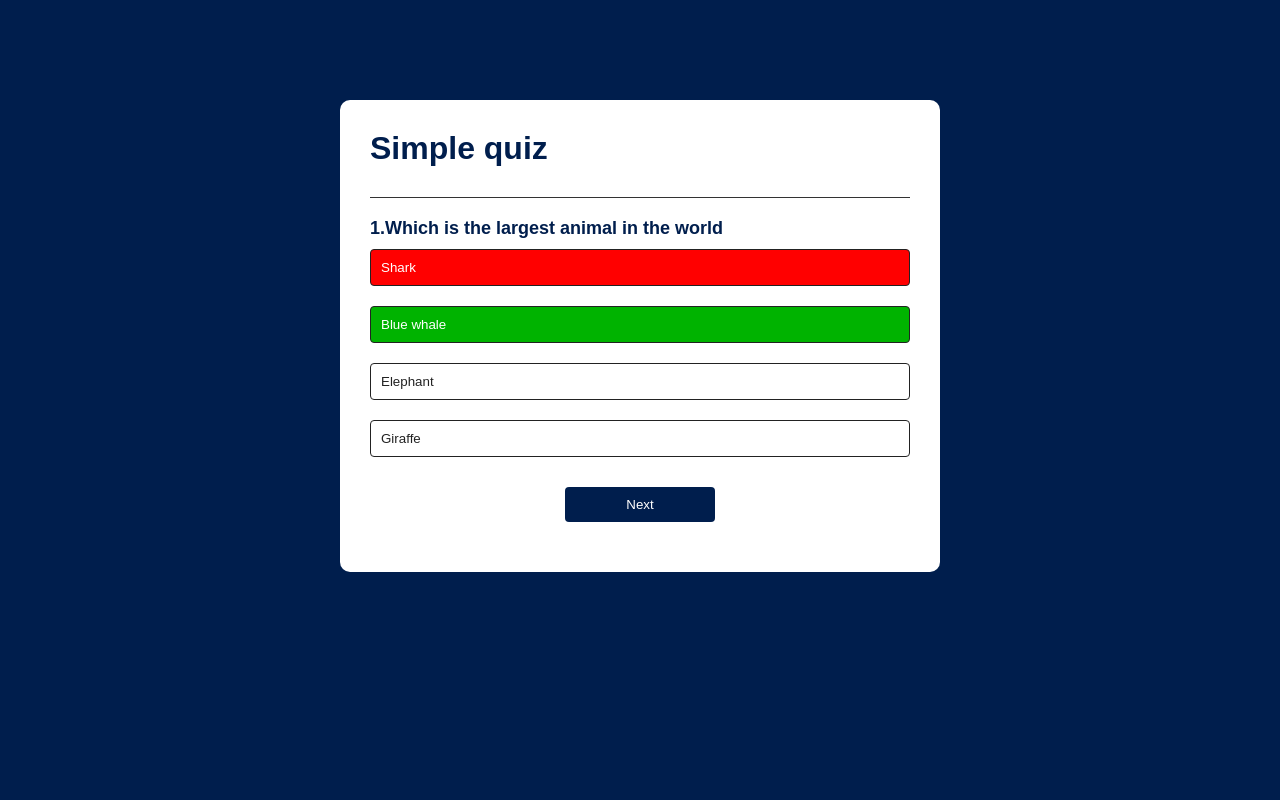
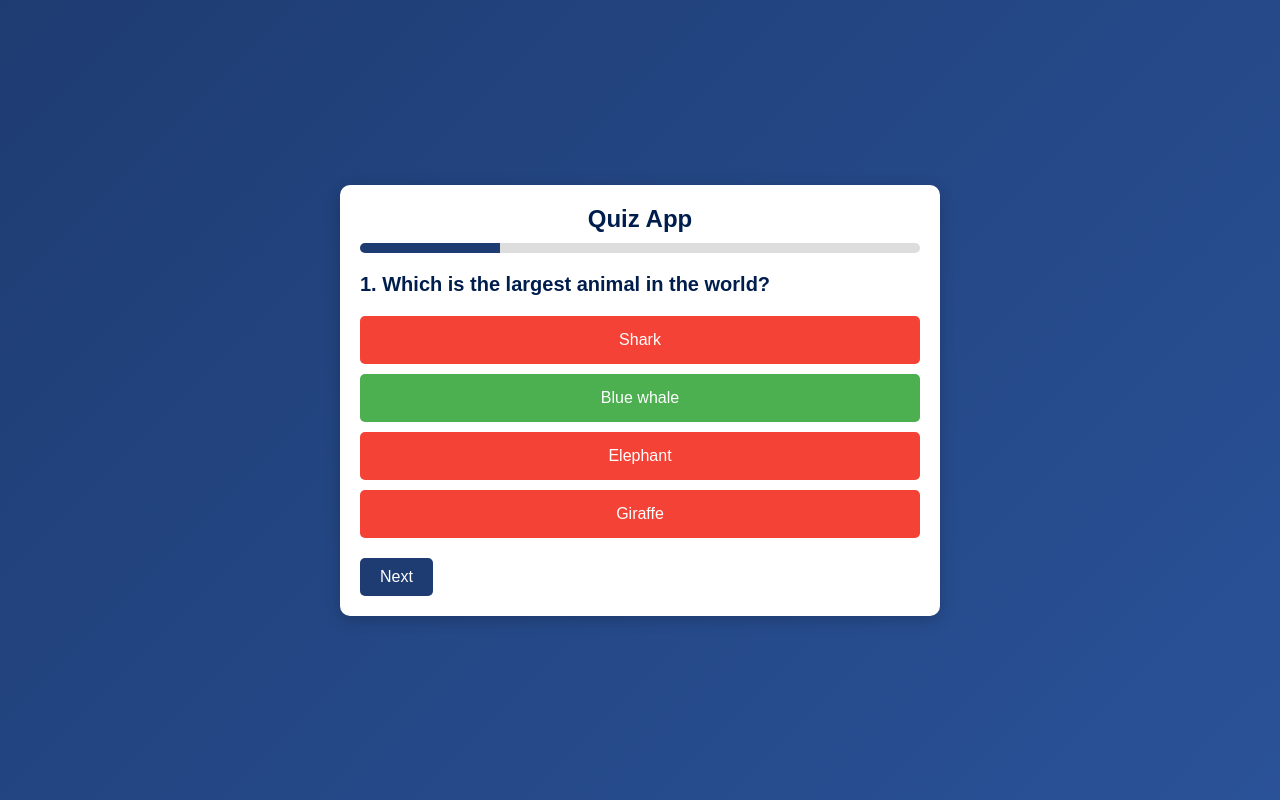
Before and after one commit to Kamranxheikh/Quiz-app, a plain HTML site: page index.html in a window 1280 px wide. Both pictures are taken after a click on the button "Shark". Drawn offline with Linux system fonts and the light colour scheme.

Commit message:
Initial commit

```diff
--- a/index.html
+++ b/index.html
@@ -1,31 +1,4 @@
-<!-- <!DOCTYPE html>
-<html lang="en">
-<head>
-    <meta charset="UTF-8">
-    <meta name="viewport" content="width=device-width, initial-scale=1.0">
-    <title>Quiz app</title>
-    <link rel="stylesheet" href="style.css">
-</head>
-<body>
-    <div class="app">
-        <h1>Simple quiz</h1>
-        <div class="quiz">
-            <h2 id="question">question goes here</h2>
-            <div id="answerbutton">
-                <button class="btn">answer 1</button>
-                <button class="btn">answer 2</button>
-                <button class="btn">answer 3</button>
-                <button class="btn">answer 4</button>
-                <button id="next-btn">Next</button>
-            </div>
-        </div>
-    </div>
-
-
-    <script src="script.js"></script>
-</body>
-</html> -->
-
+<!--
 
 
 <!DOCTYPE html>
@@ -42,15 +15,40 @@
         <div class="quiz">
             <h2 id="question">question goes here</h2>
             <div id="answer-button"> <!-- Corrected id to match JavaScript -->
-                <button class="btn">answer 1</button>
+                <!-- <button class="btn">answer 1</button>
                 <button class="btn">answer 2</button>
                 <button class="btn">answer 3</button>
                 <button class="btn">answer 4</button>
             </div>
             <button id="next-btn">Next</button> <!-- Moved outside the answer-button div -->
-        </div>
+        <!-- </div>
     </div>
 
     <script src="script.js"></script>
 </body>
+</html>  -->
+<!DOCTYPE html>
+<html lang="en">
+<head>
+    <meta charset="UTF-8">
+    <meta name="viewport" content="width=device-width, initial-scale=1.0">
+    <title>Enhanced Quiz App</title>
+    <link rel="stylesheet" href="style.css">
+</head>
+<body>
+    <div class="app">
+        <div class="quiz-header">
+            <h1>Quiz App</h1>
+            <div class="progress-bar">
+                <div id="progress"></div>
+            </div>
+        </div>
+        <div class="quiz">
+            <h2 id="question">Question goes here</h2>
+            <div id="answer-button" class="answer-buttons"></div>
+            <button id="next-btn" class="next-btn">Next</button>
+        </div>
+    </div>
+    <script src="script.js"></script>
+</body>
 </html>
--- a/script.js
+++ b/script.js
@@ -1,8 +1,6 @@
-
-
 const questions = [
     {
-        question: "Which is the largest animal in the world",
+        question: "Which is the largest animal in the world?",
         answers: [
             { text: 'Shark', correct: false },
             { text: 'Blue whale', correct: true },
@@ -39,196 +37,216 @@ const questions = [
     },
 ];
 
+let currentQuestionIndex = 0;
+let score = 0;
+
 const questionElement = document.getElementById('question');
 const answerButtons = document.getElementById('answer-button');
 const nextButton = document.getElementById('next-btn');
+const progressBar = document.getElementById('progress');
 
 function startQuiz() {
     currentQuestionIndex = 0;
-    nextButton.innerHTML = "Next";
+    score = 0;
+    progressBar.style.width = "0%";
     showQuestion();
 }
 
 function showQuestion() {
     resetState();
-    let currentQuestion = questions[currentQuestionIndex];
-    let questionNo = currentQuestionIndex + 1;
-    questionElement.innerHTML = questionNo + "." + currentQuestion.question;
-
+    const currentQuestion = questions[currentQuestionIndex];
+    questionElement.textContent = `${currentQuestionIndex + 1}. ${currentQuestion.question}`;
     currentQuestion.answers.forEach(answer => {
-        const button = document.createElement("button");
-        button.innerHTML = answer.text;
-        button.classList.add("btn");
-        answerButtons.appendChild(button); // Corrected variable name
-        if(answer.correct){
-            button.dataset.correct = "true";
+        const button = document.createElement('button');
+        button.textContent = answer.text;
+        button.classList.add('btn');
+        if (answer.correct) {
+            button.dataset.correct = true;
         }
-        button.addEventListener("click",selectAnswer);
-
+        button.addEventListener('click', selectAnswer);
+        answerButtons.appendChild(button);
     });
-}
-
-
-function selectAnswer(e) {
-const selectedBtn = e.target;
-const isCorrect = selectedBtn.dataset.correct === "true";
-if (isCorrect){
-    selectedBtn.classList.add('correct');
-    score++;
-}else{
-    selectedBtn.classList.add('incorrect');
-}
-Array.from(answerButtons.children).forEach(button =>{
-    if(button.dataset.correct === "true"){
-        button.classList.add("correct")
-    }
-    button.disabled = true;
-});
-nextButton.style.display = "block";
-
-
-
+    updateProgress();
 }
 
 function resetState() {
-    nextButton.style.display = "none";
+    nextButton.style.display = 'none';
     while (answerButtons.firstChild) {
         answerButtons.removeChild(answerButtons.firstChild);
     }
 }
 
-function  showScore(){
-    resetState();
-    questionElement.innerHTML = `You scored ${score} out of ${questions.length}!`
-    nextButton.innerHTML = "Play again!"
-    nextButton.style.display = "block"
+function selectAnswer(e) {
+    const selectedButton = e.target;
+    const correct = selectedButton.dataset.correct === 'true';
+    if (correct) {
+        score++;
+    }
+    Array.from(answerButtons.children).forEach(button => {
+        setStatusClass(button, button.dataset.correct === 'true');
+        button.disabled = true;
+    });
+    nextButton.style.display = 'block';
 }
 
-function handleNextButton(){
+function setStatusClass(element, correct) {
+    element.classList.add(correct ? 'correct' : 'incorrect');
+}
+
+function handleNextButton() {
     currentQuestionIndex++;
-    if(currentQuestionIndex < questions.length){
-      showQuestion();
- }else{
+    if (currentQuestionIndex < questions.length) {
+        showQuestion();
+    } else {
         showScore();
     }
 }
-let score = 0;
 
+function showScore() {
+    resetState();
+    questionElement.textContent = `You scored ${score} out of ${questions.length}!`;
+    nextButton.textContent = "Play Again";
+    nextButton.style.display = 'block';
+}
 
-nextButton.addEventListener('click',()=>{
-      if (currentQuestionIndex < questions.length ) {
+function updateProgress() {
+    const progress = ((currentQuestionIndex + 1) / questions.length) * 100;
+    progressBar.style.width = `${progress}%`;
+}
+
+nextButton.addEventListener('click', () => {
+    if (currentQuestionIndex < questions.length) {
         handleNextButton();
-      }else{
+    } else {
         startQuiz();
-      }
+    }
 });
-startQuiz(
 
-);
-
-
-
-
-
-
-
-
-
-
-
-
-
-
-
-
-
-
-
-
-
-
-
-
-
-
-
-
-
-
-
-
-
-
-
+startQuiz();
 
 
 // const questions = [
 //     {
-//         question : "Which is the largest animal in the world",
-//         answers : [
-
-//               {text: 'Shark', correct : 'false' },
-//              { text: 'Blue whale', correct : 'true'},
-//              { text:  'Elephant',correct: 'false'},
-//              { text: 'Girafee',correct: 'false' } ,
+//         question: "Which is the largest animal in the world",
+//         answers: [
+//             { text: 'Shark', correct: false },
+//             { text: 'Blue whale', correct: true },
+//             { text: 'Elephant', correct: false },
+//             { text: 'Giraffe', correct: false }
 //         ]
 //     },
 //     {
 //         question: "Which planet is known as the Red Planet?",
 //         answers: [
-//             { text: 'Earth', correct: 'false' },
-//             { text: 'Mars', correct: 'true' },
-//             { text: 'Jupiter', correct: 'false' },
-//             { text: 'Venus', correct: 'false' },
+//             { text: 'Earth', correct: false },
+//             { text: 'Mars', correct: true },
+//             { text: 'Jupiter', correct: false },
+//             { text: 'Venus', correct: false }
 //         ]
 //     },
 //     {
 //         question: "Who wrote the play 'Romeo and Juliet'?",
 //         answers: [
-//             { text: 'William Shakespeare', correct: 'true' },
-//             { text: 'Charles Dickens', correct: 'false' },
-//             { text: 'Leo Tolstoy', correct: 'false' },
-//             { text: 'Mark Twain', correct: 'false' }
+//             { text: 'William Shakespeare', correct: true },
+//             { text: 'Charles Dickens', correct: false },
+//             { text: 'Leo Tolstoy', correct: false },
+//             { text: 'Mark Twain', correct: false }
 //         ]
 //     },
 //     {
 //         question: "What is the capital city of France?",
 //         answers: [
-//             { text: 'Paris', correct: 'true' },
-//             { text: 'Rome', correct: 'false' },
-//             { text: 'Berlin', correct: 'false' },
-//             { text: 'Madrid', correct: 'false' }
+//             { text: 'Paris', correct: true },
+//             { text: 'Rome', correct: false },
+//             { text: 'Berlin', correct: false },
+//             { text: 'Madrid', correct: false }
 //         ]
 //     },
-// ]
+// ];
+
 // const questionElement = document.getElementById('question');
 // const answerButtons = document.getElementById('answer-button');
 // const nextButton = document.getElementById('next-btn');
 
-// function startQuiz(){
+// function startQuiz() {
 //     currentQuestionIndex = 0;
 //     nextButton.innerHTML = "Next";
 //     showQuestion();
 // }
-// function showQuestion(){
-//     resetState()
-//     let currentQuestion = questions[currentQuestionIndex]
+
+// function showQuestion() {
+//     resetState();
+//     let currentQuestion = questions[currentQuestionIndex];
 //     let questionNo = currentQuestionIndex + 1;
 //     questionElement.innerHTML = questionNo + "." + currentQuestion.question;
 
-//     currentQuestion.answers.forEach(answer =>{
+//     currentQuestion.answers.forEach(answer => {
 //         const button = document.createElement("button");
-//         button.innerHTML= answer.text;
+//         button.innerHTML = answer.text;
 //         button.classList.add("btn");
-//         answerButton.appendChild(button);
+//         answerButtons.appendChild(button); // Corrected variable name
+//         if(answer.correct){
+//             button.dataset.correct = "true";
+//         }
+//         button.addEventListener("click",selectAnswer);
 
 //     });
 // }
-// function resetState(){
-//    nextButton.style.display = "none";
-//    while (answerButtons.firstChild) {
-//       answerButtons.removeChild(answerButtons.firstChild)
-//    }
+
+
+// function selectAnswer(e) {
+// const selectedBtn = e.target;
+// const isCorrect = selectedBtn.dataset.correct === "true";
+// if (isCorrect){
+//     selectedBtn.classList.add('correct');
+//     score++;
+// }else{
+//     selectedBtn.classList.add('incorrect');
+// }
+// Array.from(answerButtons.children).forEach(button =>{
+//     if(button.dataset.correct === "true"){
+//         button.classList.add("correct")
+//     }
+//     button.disabled = true;
+// });
+// nextButton.style.display = "block";
+
+
+
 // }
 
-// startQuiz()
+// function resetState() {
+//     nextButton.style.display = "none";
+//     while (answerButtons.firstChild) {
+//         answerButtons.removeChild(answerButtons.firstChild);
+//     }
+// }
+
+// function  showScore(){
+//     resetState();
+//     questionElement.innerHTML = `You scored ${score} out of ${questions.length}!`
+//     nextButton.innerHTML = "Play again!"
+//     nextButton.style.display = "block"
+// }
+
+// function handleNextButton(){
+//     currentQuestionIndex++;
+//     if(currentQuestionIndex < questions.length){
+//       showQuestion();
+//  }else{
+//         showScore();
+//     }
+// }
+// let score = 0;
+
+
+// nextButton.addEventListener('click',()=>{
+//       if (currentQuestionIndex < questions.length ) {
+//         handleNextButton();
+//       }else{
+//         startQuiz();
+//       }
+// });
+// startQuiz(
+
+// );
--- a/style.css
+++ b/style.css
@@ -1,4 +1,4 @@
-* {
+/* * {
     margin: 0;
     padding: 0;
     font-family: poppins, sans-serif;
@@ -73,3 +73,100 @@ body{
                 color: #fff;
                 font-weight: 500;
             }
+             */
+
+
+
+
+             * {
+                margin: 0;
+                padding: 0;
+                box-sizing: border-box;
+                font-family: 'Poppins', sans-serif;
+            }
+            body {
+                background: linear-gradient(135deg, #1e3c72, #2a5298);
+                color: #fff;
+                display: flex;
+                justify-content: center;
+                align-items: center;
+                min-height: 100vh;
+                padding: 20px;
+            }
+            .app {
+                background: #fff;
+                color: #001e4d;
+                width: 100%;
+                max-width: 600px;
+                padding: 20px;
+                border-radius: 10px;
+                box-shadow: 0px 4px 15px rgba(0, 0, 0, 0.2);
+            }
+            .quiz-header {
+                text-align: center;
+                margin-bottom: 20px;
+            }
+            .quiz-header h1 {
+                font-size: 24px;
+                font-weight: bold;
+            }
+            .progress-bar {
+                background: #ddd;
+                border-radius: 5px;
+                overflow: hidden;
+                margin-top: 10px;
+                height: 10px;
+            }
+            #progress {
+                background: #1e3c72;
+                width: 0%;
+                height: 100%;
+                transition: width 0.4s ease;
+            }
+            .quiz h2 {
+                font-size: 20px;
+                margin-bottom: 20px;
+            }
+            .answer-buttons {
+                display: flex;
+                flex-direction: column;
+                gap: 10px;
+            }
+            .btn {
+                background: #e0e0e0;
+                color: #333;
+                padding: 15px;
+                border: none;
+                border-radius: 5px;
+                font-size: 16px;
+                cursor: pointer;
+                transition: transform 0.3s, background 0.3s;
+            }
+            .btn:hover {
+                background: #1e3c72;
+                color: #fff;
+                transform: scale(1.05);
+            }
+            .btn.correct {
+                background: #4caf50;
+                color: #fff;
+            }
+            .btn.incorrect {
+                background: #f44336;
+                color: #fff;
+            }
+            .next-btn {
+                background: #1e3c72;
+                color: #fff;
+                padding: 10px 20px;
+                border: none;
+                border-radius: 5px;
+                font-size: 16px;
+                cursor: pointer;
+                display: none;
+                align-self: flex-end;
+                margin-top: 20px;
+            }
+            .next-btn:hover {
+                background: #2a5298;
+            }
```
